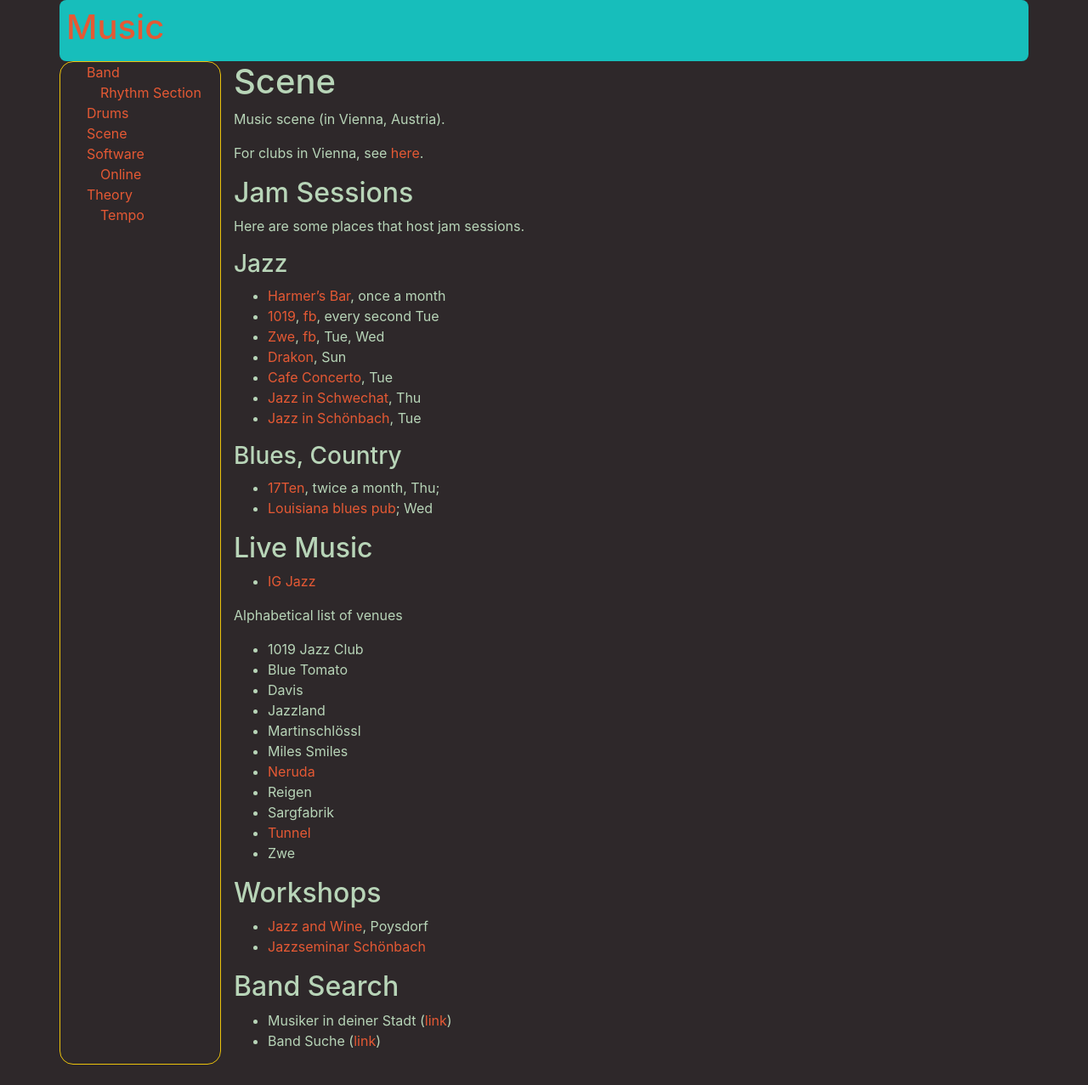
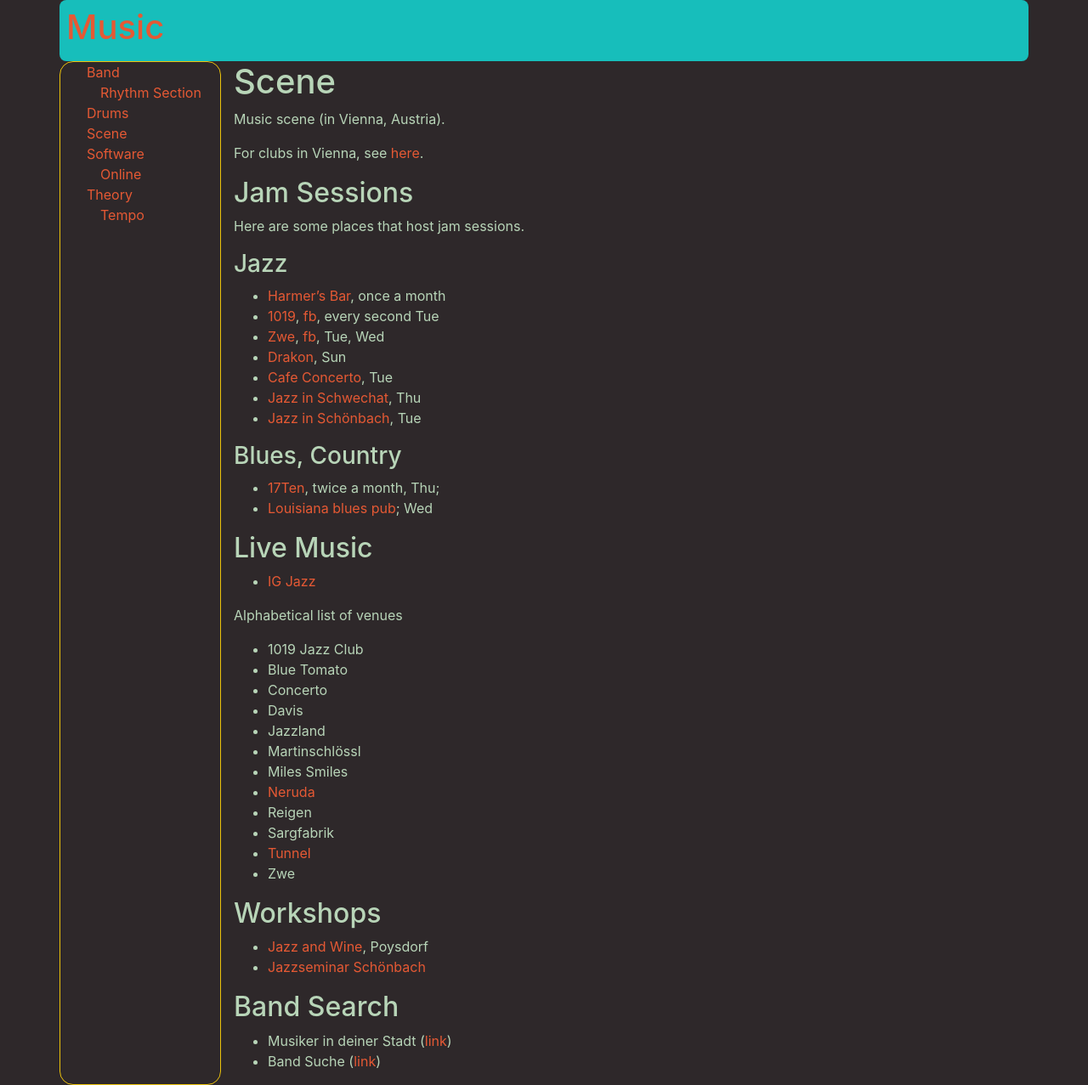
Before and after one commit to MisterY/music-site, a Jekyll site: the page built from scene.md, in a window 1280 px wide. Shown: the whole page at 85% size. Built offline with Jekyll 4.4.1, drawn with Linux system fonts in a browser that asks for light colours; nearby versions of some CDN libraries; our own code applies the rules of GitHub Pages for plain Markdown files; before the commit the page ends 1253 px from its top, so only the background shows below that.

Commit message:
adding Concerto to the list of live music venues

```diff
--- a/scene.md
+++ b/scene.md
@@ -31,6 +31,7 @@ Alphabetical list of venues
 
 - 1019 Jazz Club
 - Blue Tomato
+- Concerto
 - Davis
 - Jazzland
 - Martinschlössl
```
